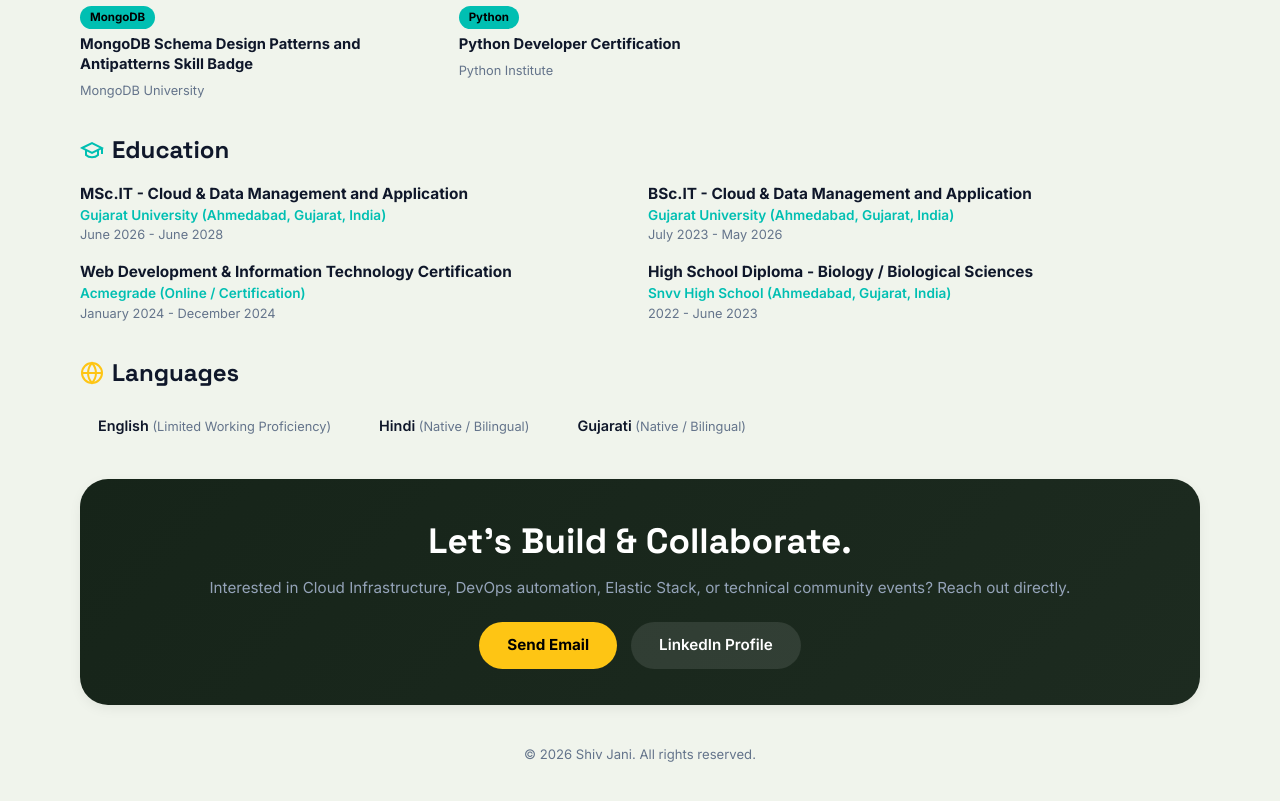
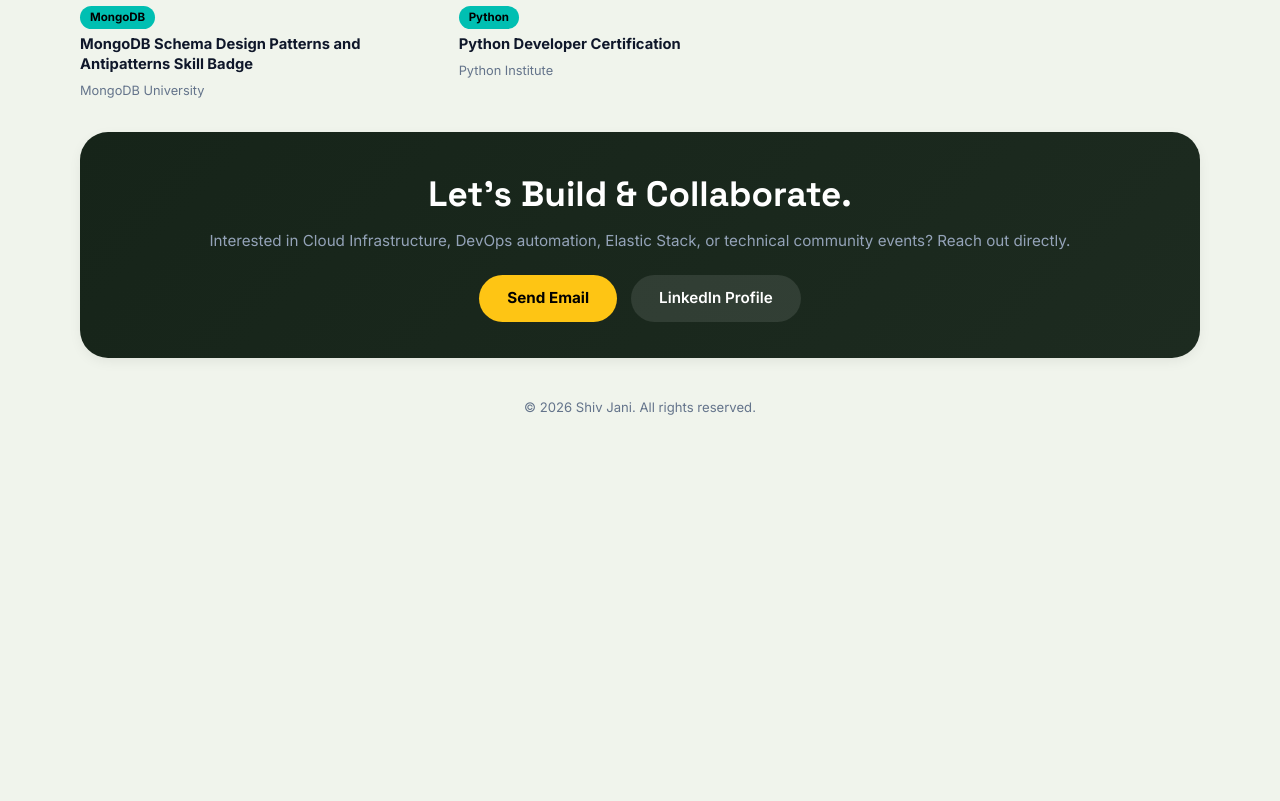
Before and after one commit to Jani-shiv/Shiv-Jani, a plain HTML site: page index.html in a window 1280 px wide. Shown: the part 2800-3601 px from the top of the page. After the commit the page ends 3270 px from the top, so only its background shows below. Drawn offline with Linux system fonts and the light colour scheme.

Commit message:
Refactor: Remove Education and Languages sections from index.html

```diff
--- a/index.html
+++ b/index.html
@@ -494,48 +494,7 @@
         </div>
       </section>
 
-      <!-- Education Section -->
-      <section style="margin-top: 32px;" aria-labelledby="education-title">
-        <div class="section-title-wrapper">
-          <svg viewBox="0 0 24 24" fill="none" stroke="currentColor" stroke-width="2" style="width: 24px; height: 24px; color: var(--elastic-teal);"><path d="M22 10v6M2 10l10-5 10 5-10 5z"/><path d="M6 12v5c3 3 9 3 12 0v-5"/></svg>
-          <h2 id="education-title" class="section-title">Education</h2>
-        </div>
-        <div id="education-container" class="edu-grid">
-          <div class="edu-card bento-glass-card">
-            <div class="edu-degree">MSc.IT - Cloud &amp; Data Management and Application</div>
-            <div class="edu-institution">Gujarat University (Ahmedabad, India)</div>
-            <div class="edu-period">June 2026 - June 2028</div>
-          </div>
-          <div class="edu-card bento-glass-card">
-            <div class="edu-degree">BSc.IT - Cloud &amp; Data Management and Application</div>
-            <div class="edu-institution">Gujarat University (Ahmedabad, India)</div>
-            <div class="edu-period">July 2023 - May 2026</div>
-          </div>
-          <div class="edu-card bento-glass-card">
-            <div class="edu-degree">Web Development &amp; Information Technology Certification</div>
-            <div class="edu-institution">Acmegrade</div>
-            <div class="edu-period">January 2024 - December 2024</div>
-          </div>
-          <div class="edu-card bento-glass-card">
-            <div class="edu-degree">High School Diploma - Biology / Biological Sciences</div>
-            <div class="edu-institution">Snvv High School (Ahmedabad, India)</div>
-            <div class="edu-period">2022 - June 2023</div>
-          </div>
-        </div>
-      </section>
 
-      <!-- Languages Spoken Section -->
-      <section style="margin-top: 32px;" aria-labelledby="languages-title">
-        <div class="section-title-wrapper">
-          <svg viewBox="0 0 24 24" fill="none" stroke="currentColor" stroke-width="2" style="width: 24px; height: 24px; color: var(--elastic-gold);"><circle cx="12" cy="12" r="10"/><line x1="2" y1="12" x2="22" y2="12"/><path d="M12 2a15.3 15.3 0 0 1 4 10 15.3 15.3 0 0 1-4 10 15.3 15.3 0 0 1-4-10 15.3 15.3 0 0 1 4-10z"/></svg>
-          <h2 id="languages-title" class="section-title">Languages</h2>
-        </div>
-        <div id="languages-container" class="languages-row">
-          <div class="lang-chip bento-glass-card"><span>English</span> <span class="lang-level">(Limited Working)</span></div>
-          <div class="lang-chip bento-glass-card"><span>Hindi</span> <span class="lang-level">(Native / Bilingual)</span></div>
-          <div class="lang-chip bento-glass-card"><span>Gujarati</span> <span class="lang-level">(Native / Bilingual)</span></div>
-        </div>
-      </section>
 
       <!-- Personal Brand CTA -->
       <section id="contact-section" style="margin-top: 32px;" aria-labelledby="cta-title">
```
